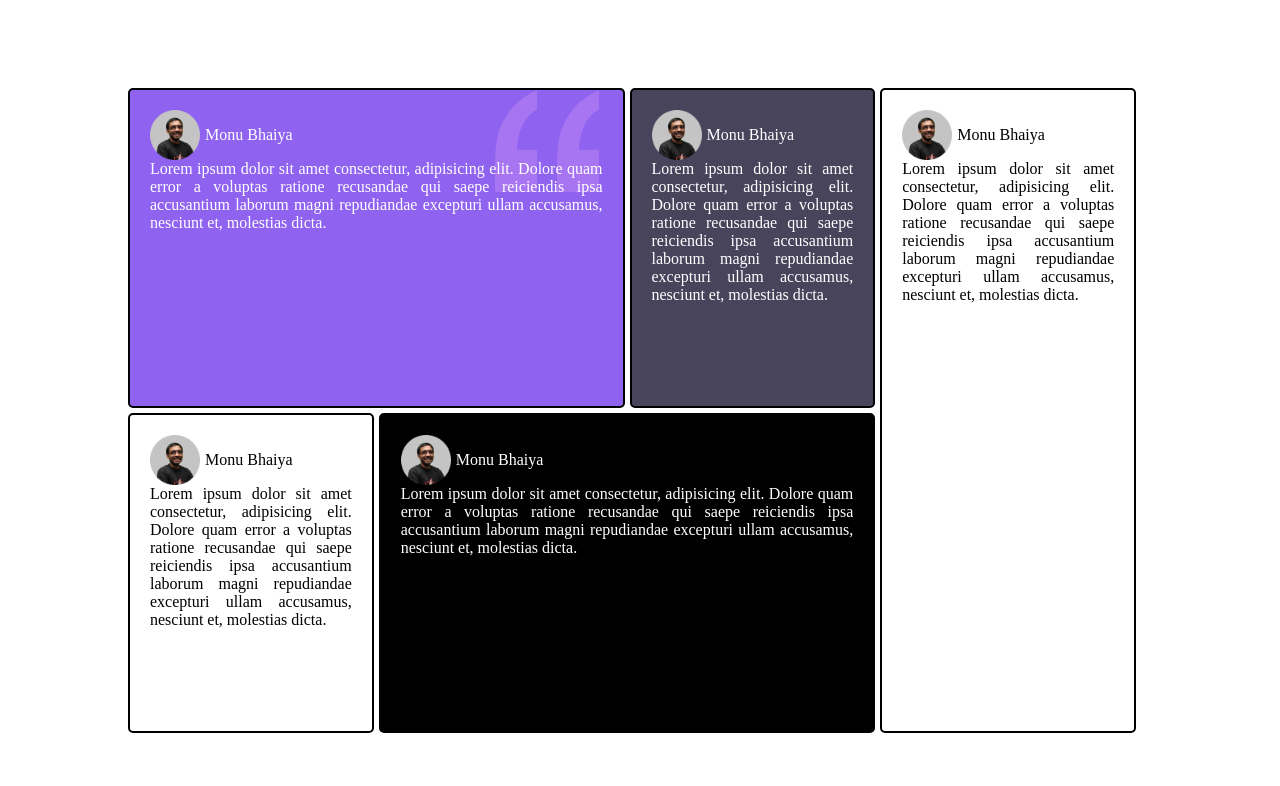
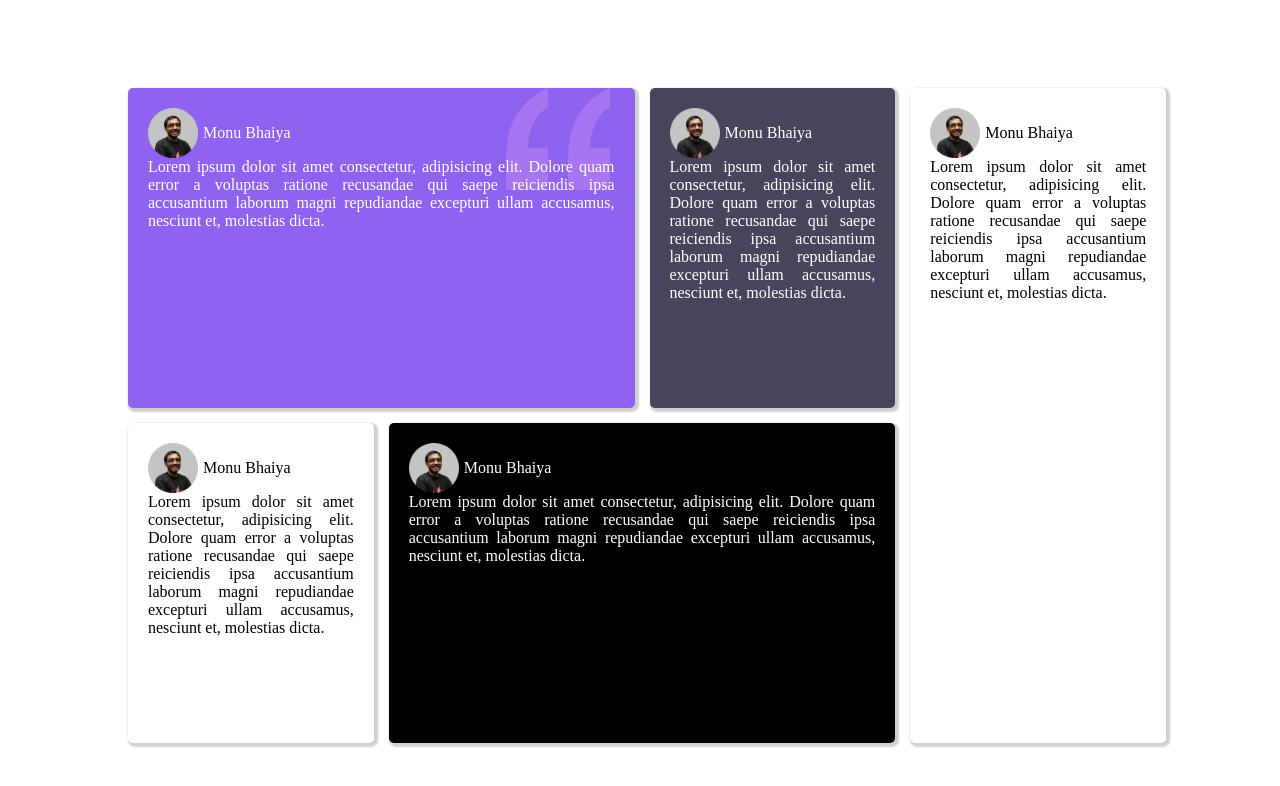
Before and after one commit to vedantagrawal647/cards.github.io, a plain HTML site: page index.html in a window 1280 px wide. Drawn offline with Linux system fonts and the light colour scheme.

Commit message:
Update style.css

```diff
--- a/style.css
+++ b/style.css
@@ -13,17 +13,18 @@
     display: grid;
     grid-template-columns: 24% 24% 24% 25%;
     grid-template-rows: 50% 50%;
-    gap: 5px;
+    gap: 15px;
 
 
 
 
 }
 .maindiv{
-    border: 2px solid black;
+
     padding: 20px;
 
     border-radius:5px;
+    box-shadow: 2px 2px 2px 2px hsl(0,0%,81%);
 
 }
 #one
```
